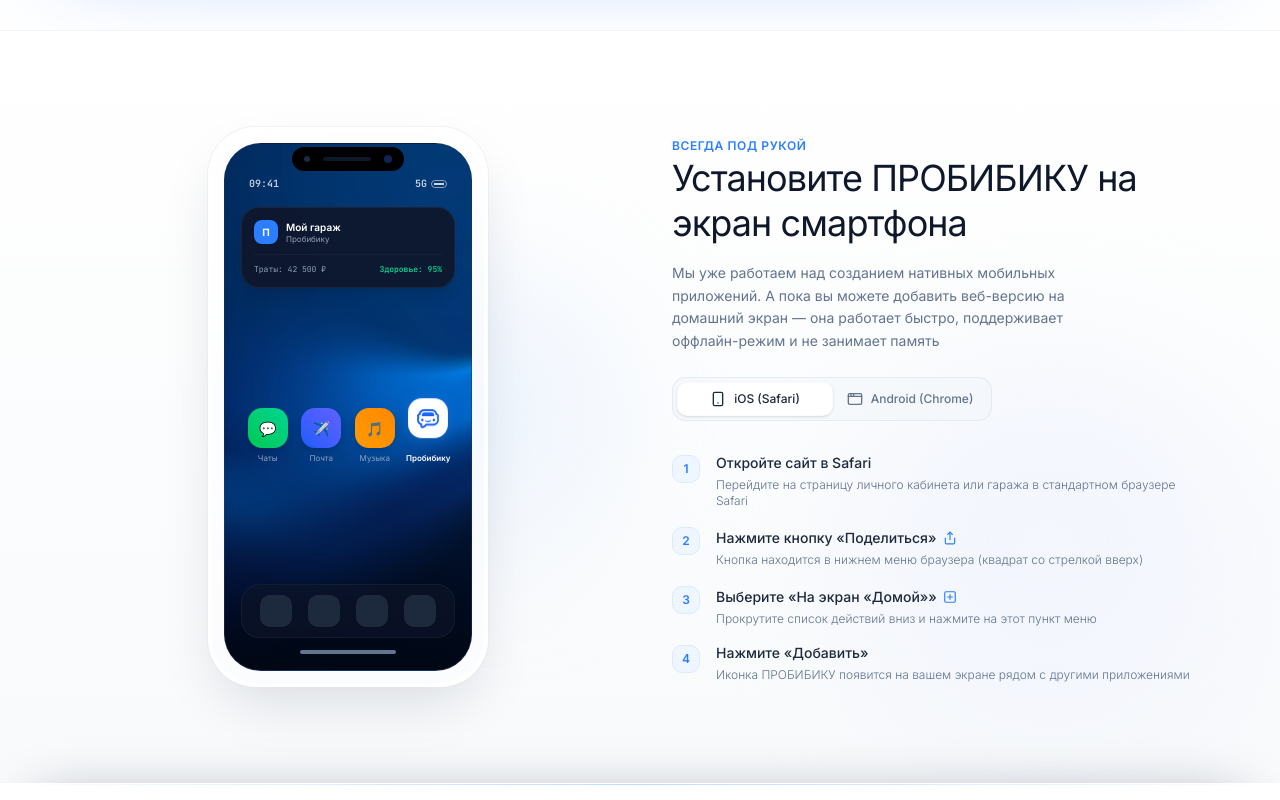
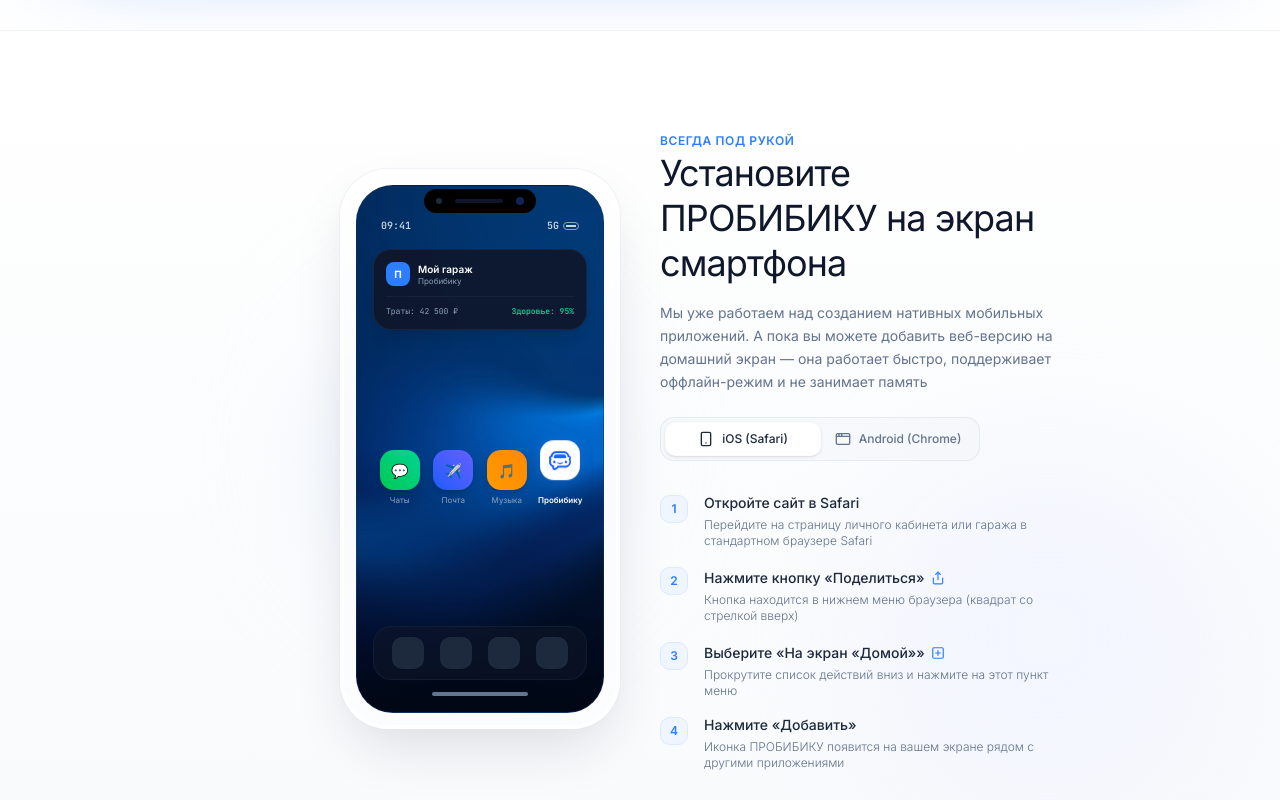
Before and after one commit to MukhamedzyanovDm/probibiku, a Next.js app: page / in a window 1280 px wide. Shown: the part 10460-11260 px from the top of the page. Built offline with nearby package versions, Linux system fonts and the light colour scheme.

Commit message:
style: narrow PWA promote layout to position mockup and copy closer

```diff
--- a/src/components/PWAPromote.tsx
+++ b/src/components/PWAPromote.tsx
@@ -12,11 +12,11 @@
       <div className="absolute top-1/2 left-1/4 -translate-y-1/2 w-72 h-72 bg-blue-100/40 rounded-full blur-3xl pointer-events-none" />
       <div className="absolute bottom-10 right-10 w-96 h-96 bg-indigo-50/50 rounded-full blur-3xl pointer-events-none" />
 
-      <div className="relative z-10 max-w-6xl mx-auto px-4 sm:px-6">
-        <div className="grid grid-cols-1 md:grid-cols-2 gap-12 lg:gap-16 items-center">
+      <div className="relative z-10 max-w-4xl mx-auto px-4 sm:px-6">
+        <div className="grid grid-cols-1 md:grid-cols-2 gap-8 md:gap-10 items-center">
 
           {/* Left Column: Interactive Phone Mockup */}
-          <div className="flex justify-center order-2 md:order-1">
+          <div className="flex justify-center md:justify-end order-2 md:order-1">
             <div className="relative w-[280px] h-[560px] bg-white/40 backdrop-blur-xl rounded-[3rem] p-3 shadow-[0_25px_60px_-15px_rgba(15,23,42,0.15)] border-4 border-white/80 ring-1 ring-slate-200/50 flex flex-col overflow-hidden group">
               {/* Speaker / Dynamic Island notch */}
               <div className="absolute top-4 left-1/2 -translate-x-1/2 w-28 h-6 bg-black rounded-full z-30 flex items-center justify-between px-3">
@@ -112,7 +112,7 @@
           </div>
 
           {/* Right Column: Instructions */}
-          <div className="space-y-6 order-1 md:order-2">
+          <div className="space-y-6 order-1 md:order-2 max-w-md w-full mx-auto md:mx-0">
             <div className="space-y-2">
               <span className="text-xs font-semibold tracking-wider text-blue-500 uppercase">
                 Всегда под рукой
```
